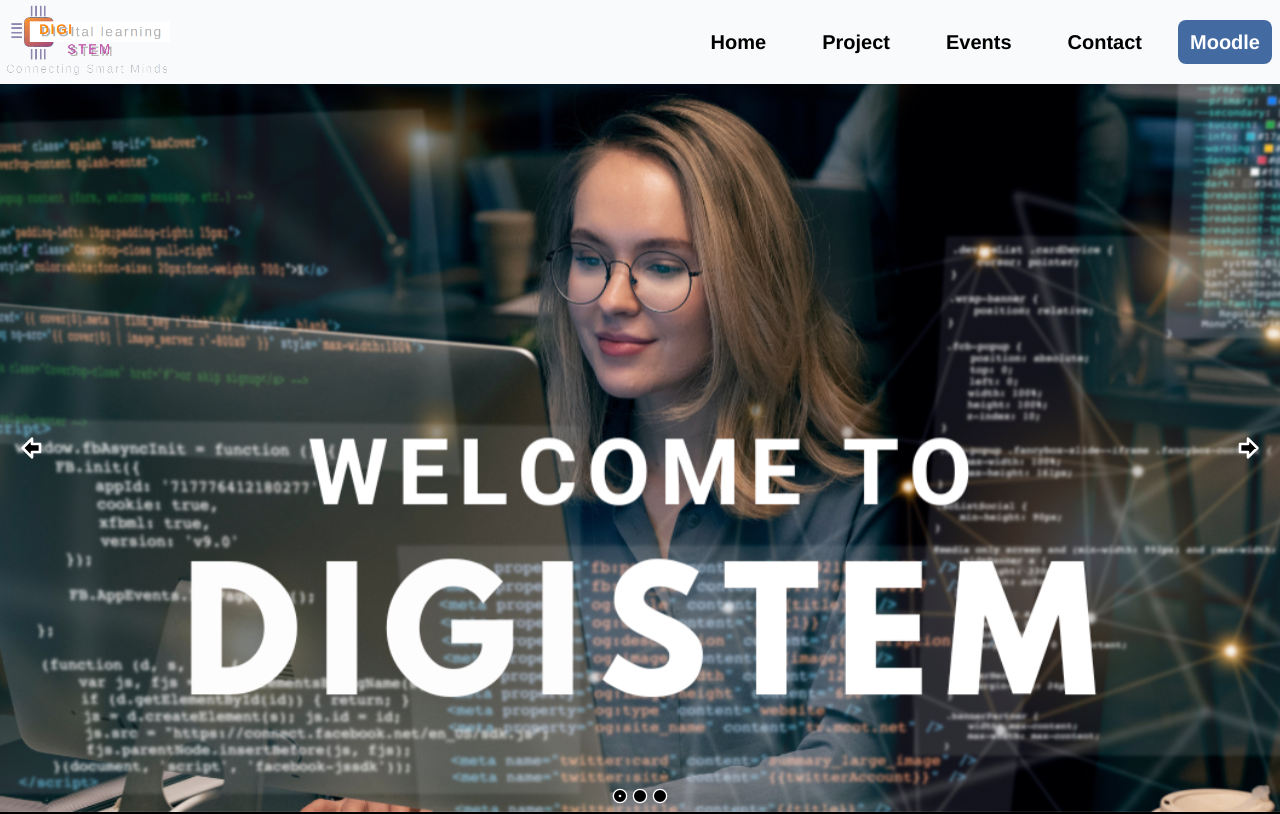
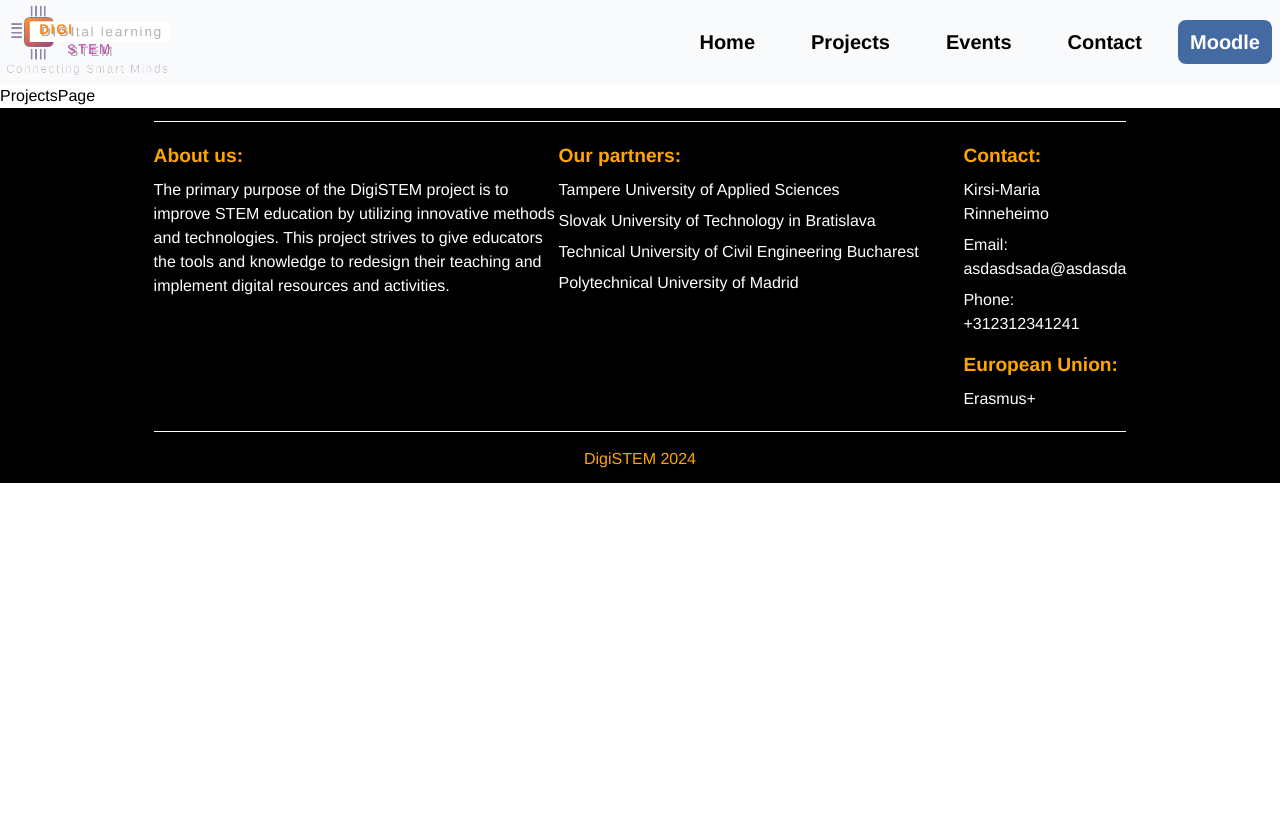
Before and after one commit to duongwalker/digistem-project, a React (Vite) app: page /projects in a window 1280 px wide. Shown: the top 814 px of the page. Built offline with nearby package versions, Linux system fonts and the light colour scheme.

Commit message:
feat: React Router added

```diff
--- a/package.json
+++ b/package.json
@@ -25,6 +25,7 @@
     "eslint-plugin-react-hooks": "^4.6.0",
     "eslint-plugin-react-refresh": "^0.4.6",
     "postcss": "^8.4.38",
+    "react-router-dom": "^6.23.1",
     "tailwindcss": "^3.4.3",
     "typescript": "^5.2.2",
     "vite": "^5.2.0"
--- a/src/App.tsx
+++ b/src/App.tsx
@@ -1,16 +1,27 @@
 import './App.css'
 import { NavBar } from './components/NavBar/NavBar'
 import { Footer } from './components/Footer/Footer'
+import { BrowserRouter, Routes, Route } from "react-router-dom";
 import Homepage from './components/Homepage/Homepage'
+import ProjectsPage from './components/ProjectsPage/ProjectsPage'
+import EventsPage from './components/EventsPage/EventsPage'
+import ContactPage from './components/ContactPage/ContactPage'
 
 function App() {
 
   return (
-    <>
+
+    <BrowserRouter>
       <NavBar />
-     <Homepage />
+      <Routes>
+        <Route path="/" element={<Homepage />} />
+        <Route path="projects" element={<ProjectsPage />} />
+        <Route path="events" element={<EventsPage />} />
+        <Route path="contact" element={<ContactPage />} />
+      </Routes>
       <Footer />
-    </>
+    </BrowserRouter>
+
   )
 }
 
--- /dev/null
+++ b/src/components/ContactPage/ContactPage.tsx
@@ -0,0 +1,7 @@
+const ContactPage = () => {
+  return (
+    <div>ContactPage</div>
+  )
+}
+
+export default ContactPage
--- /dev/null
+++ b/src/components/EventsPage/EventsPage.tsx
@@ -0,0 +1,9 @@
+import React from 'react'
+
+const EventsPage = () => {
+  return (
+    <div>EventsPage</div>
+  )
+}
+
+export default EventsPage
--- a/src/components/NavBar/NavBar.tsx
+++ b/src/components/NavBar/NavBar.tsx
@@ -7,10 +7,10 @@
     <div className="navbar w-full flex items-center justify-between py-15 px-7% bg-gray-50 ">
       <img src={logo} alt='' className='logo cursor-pointer' style={{ width: '30%', maxWidth: '170px' }} />
       <ul className="flex-1 list-none text-right font-helvetica-black ">
-        <NavItem text='Home' />
-        <NavItem text='Project' dropdownItems={['Our project', 'Our team', 'Erasmus+']} />
-        <NavItem text='Events' dropdownItems={['Project Meetings', 'Multiplier Events', 'Dissemination Events', 'Learning Teaching & Training Activities']} />
-        <NavItem text='Contact' />
+        <NavItem text='Home' path='/'/>
+        <NavItem text='Projects' dropdownItems={['Our project', 'Our team', 'Erasmus+']} path='projects'/>
+        <NavItem text='Events' dropdownItems={['Project Meetings', 'Multiplier Events', 'Dissemination Events', 'Learning Teaching & Training Activities']}  path='events'/>
+        <NavItem text='Contact' path='contact'/>
         <li className='inline-block m-2 cursor-pointer relative font-helvetica font-sans'>
           <a className='font-bold text-xl block px-3 py-2 text-center hover:underline rounded-lg bg-[#446AA2] text-white'>Moodle</a>
         </li>
--- a/src/components/NavItem/NavItem.tsx
+++ b/src/components/NavItem/NavItem.tsx
@@ -1,23 +1,29 @@
 import React from 'react'
 import DropDownItem from '../DropDownItem/DropDownItem'
+import { Link } from 'react-router-dom'
 interface NavItemProps {
     text: string
+    path: string
     dropdownItems?: string[]
 }
 
 
-const NavItem: React.FC<NavItemProps> = ({ text, dropdownItems }) => {
+const NavItem: React.FC<NavItemProps> = ({ text, path, dropdownItems }) => {
     return (
         <>
             {!dropdownItems && (
                 <li className='inline-block m-2 cursor-pointer relative font-helvetica font-sans'>
-                    <a className='font-bold text-xl block px-5 py-4 text-center hover:underline'>{text}</a>
+                    <a className='font-bold text-xl block px-5 py-4 text-center hover:underline'>
+                        <Link to={path}>{text}</Link>
+                    </a>
                 </li>
             )
             }
             {dropdownItems && (
                 <li className='inline-block m-2 cursor-pointer relative font-helvetica font-sans group'>
-                    <a className='font-bold text-xl block px-5 py-4 text-center hover:underline'>{text}</a>
+                    <a className='font-bold text-xl block px-5 py-4 text-center hover:underline'>
+                        <Link to={path}>{text}</Link>
+                    </a>
                     <ul className='dropdown w-full absolute bg-gray-50 z-50 text-left p-5 hidden group-hover:block'>
                         {dropdownItems.map((item) => (
                             <DropDownItem text={item} />
--- /dev/null
+++ b/src/components/ProjectsPage/ProjectsPage.tsx
@@ -0,0 +1,9 @@
+import React from 'react'
+
+const ProjectsPage = () => {
+  return (
+    <div>ProjectsPage</div>
+  )
+}
+
+export default ProjectsPage
```
Also changed, not shown: 1 other file (tests, documents, lock files or other folders).
